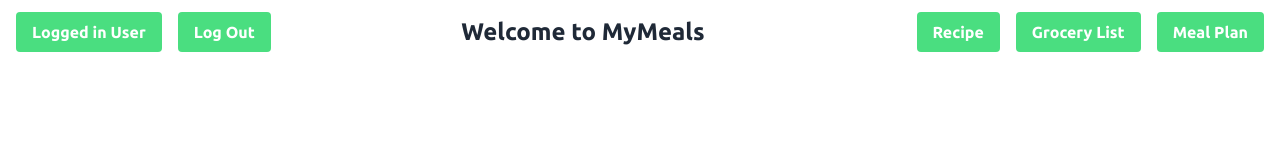
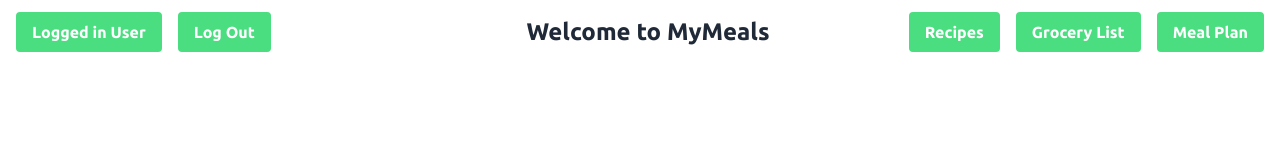
Before and after one commit to WDFP/MyMeals, a Next.js app: page /groceryList in a window 1280 px wide. Shown: the top 146 px of the page. Built offline with nearby package versions, Linux system fonts and the light colour scheme; no server answers; the database is empty; a web font is replaced by a local one.

Commit message:
Centered welcome to mymeals text

```diff
--- a/src/components/navBar.js
+++ b/src/components/navBar.js
@@ -15,9 +15,9 @@ const NavBar = () => {
           </button>
         </Link>
       </div>
-      <div className='flex justify-start items-center w-2/6 pl-6'>
+      <div className='flex justify-center items-center w-2/6'>
         <Link href='/'>
-          <div className='text-2xl font-bold text-gray-800'>
+          <div className='text-2xl font-bold text-gray-800 '>
             Welcome to MyMeals
           </div>
         </Link>
@@ -37,7 +37,7 @@ const NavBar = () => {
       <div className='flex justify-end items-center w-2/6 pr-4'>
         <Link href='/recipes'>
           <button className='bg-green-400 hover:bg-green-500 text-white font-bold py-2 px-4 rounded mr-4'>
-            Recipe
+            Recipes
           </button>
         </Link>
         <Link href='/groceryList'>
--- a/src/pages/groceryList.js
+++ b/src/pages/groceryList.js
@@ -140,7 +140,7 @@ export default function GroceryList(props) {
                     <form onSubmit={handleUpdate}>
                       <input
                         type='text'
-                        className='text-black'
+                        className='text-black bg-gray-200'
                         value={editInput}
                         onChange={(e) => setEditInput(e.target.value)}
                         placeholder='Edit item'
```
